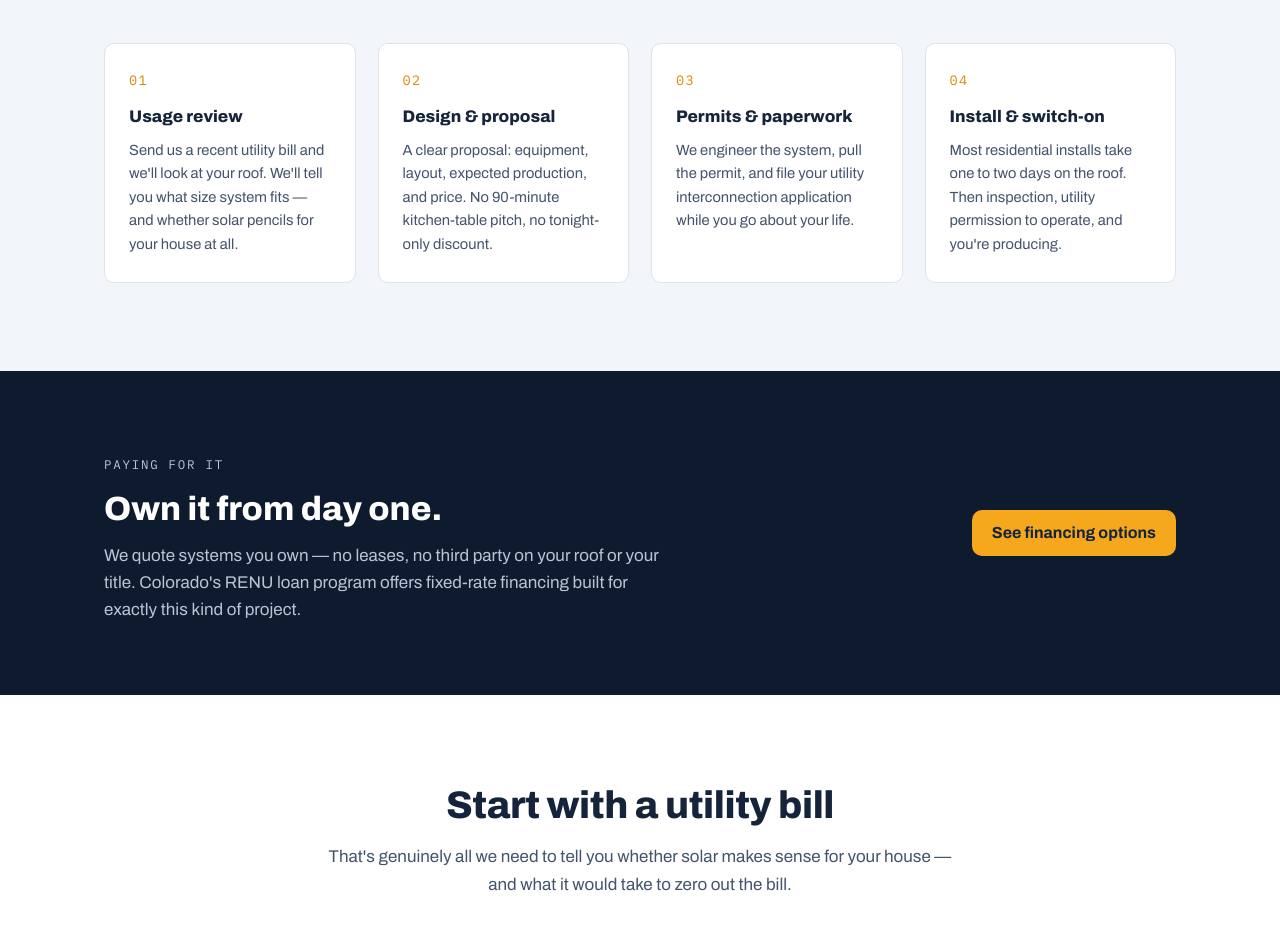
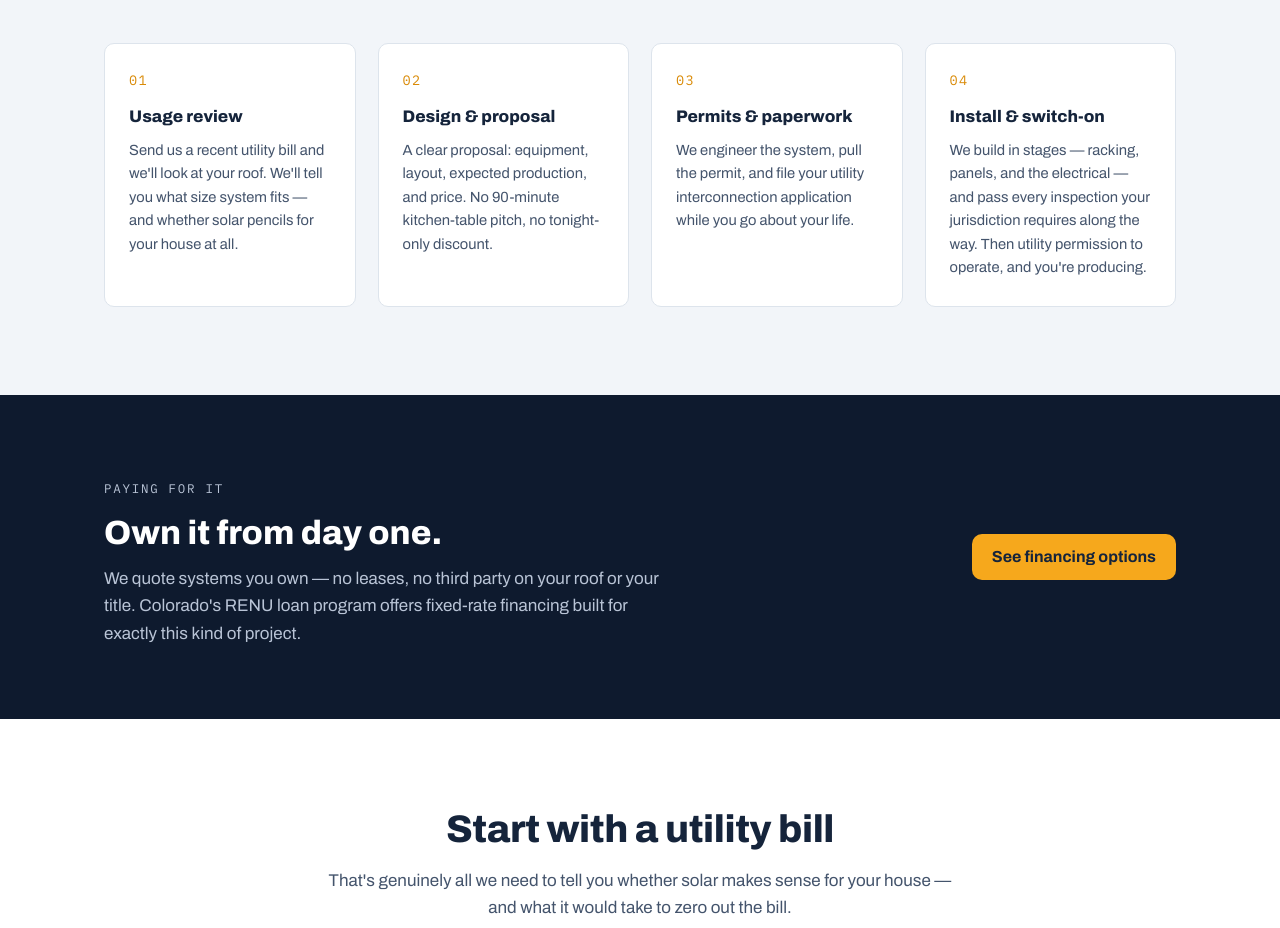
Before and after one commit to sharingsunsolar/sharing-sun-website, a Next.js app: page /new-installs in a window 1280 px wide. Shown: the part 1980-2908 px from the top of the page. Built offline with nearby package versions, Linux system fonts and the light colour scheme.

Commit message:
Refactor installation description for clarity

```diff
--- a/app/new-installs/page.js
+++ b/app/new-installs/page.js
@@ -118,9 +118,9 @@ export default function NewInstalls() {
             <div className="step">
               <h3>Install &amp; switch-on</h3>
               <p>
-                Most residential installs take one to two days on the roof.
-                Then inspection, utility permission to operate, and you&apos;re
-                producing.
+                We build in stages — racking, panels, and the electrical — and
+    pass every inspection your jurisdiction requires along the way.
+    Then utility permission to operate, and you&apos;re producing.
               </p>
             </div>
           </div>
```
